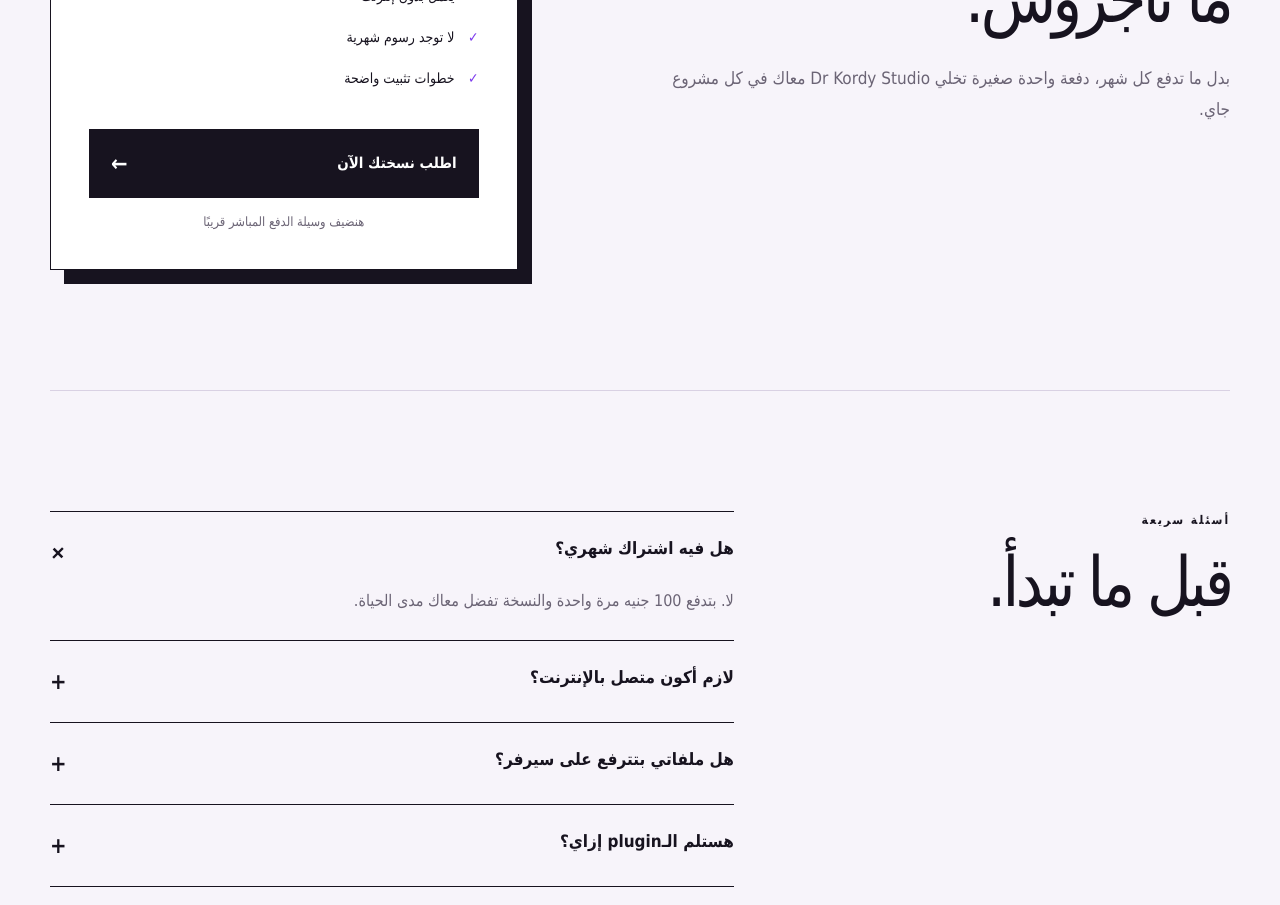
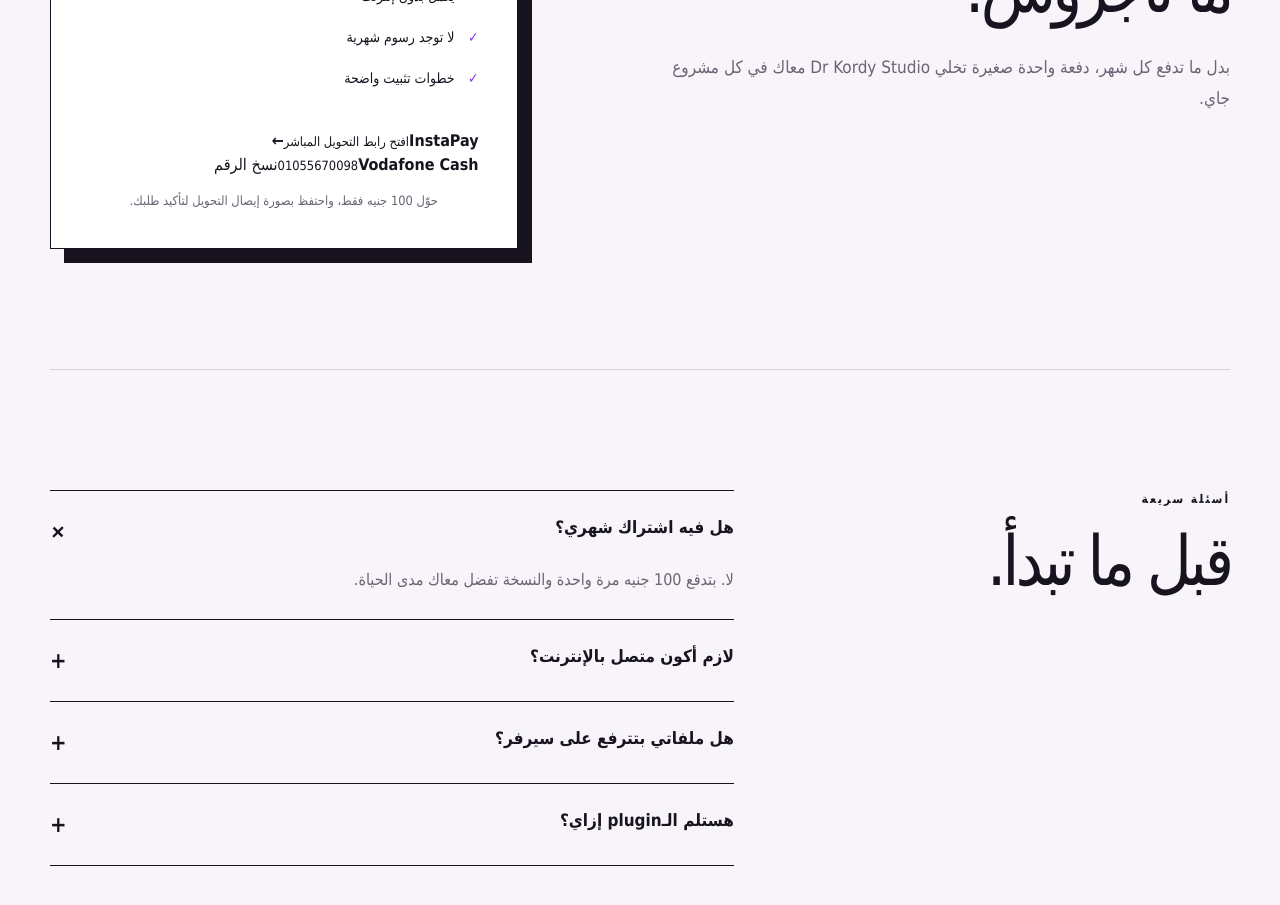
Before and after one commit to mostafaelkordy801-byte/drkordy-arabic-autocaption, a Next.js app: page / in a window 1280 px wide. Shown: the part 2720-3625 px from the top of the page. Built offline with nearby package versions, Linux system fonts and the light colour scheme.

Commit message:
Add InstaPay and Vodafone Cash options

```diff
--- a/app/page.tsx
+++ b/app/page.tsx
@@ -1,3 +1,5 @@
+"use client";
+
 const features = [
   { n: "01", title: "شراء مرة واحدة", text: "من غير اشتراك شهري، ولا مصاريف بتتكرر كل ما تفتح البرنامج." },
   { n: "02", title: "شغال أوفلاين", text: "كمّل شغلك من غير إنترنت، ومن غير ما ملفاتك تخرج من جهازك." },
@@ -94,8 +96,16 @@ export default function Home() {
           <span className="badge">ترخيص مدى الحياة</span>
           <div className="price"><strong>100</strong><span>جنيه<br />مرة واحدة</span></div>
           <ul><li>Arabic AutoCaption</li><li>يعمل بدون إنترنت</li><li>لا توجد رسوم شهرية</li><li>خطوات تثبيت واضحة</li></ul>
-          <a className="primary full" href="mailto:?subject=طلب شراء Dr Kordy Studio Arabic AutoCaption&body=أريد شراء Dr Kordy Studio Arabic AutoCaption بسعر 100 جنيه.">اطلب نسختك الآن <span>←</span></a>
-          <small>هنضيف وسيلة الدفع المباشر قريبًا</small>
+          <div className="paymentMethods">
+            <a className="paymentMethod instapay" href="https://ipn.eg/S/mostafaelkordy.123/instapay/28f4X6" target="_blank" rel="noreferrer">
+              <span><b>InstaPay</b><small>افتح رابط التحويل المباشر</small></span><strong>←</strong>
+            </a>
+            <div className="paymentMethod vodafone">
+              <span><b>Vodafone Cash</b><small dir="ltr">01055670098</small></span>
+              <button type="button" onClick={() => navigator.clipboard.writeText("01055670098")}>نسخ الرقم</button>
+            </div>
+          </div>
+          <small className="paymentNote">حوّل 100 جنيه فقط، واحتفظ بصورة إيصال التحويل لتأكيد طلبك.</small>
         </div>
       </section>
 
```
